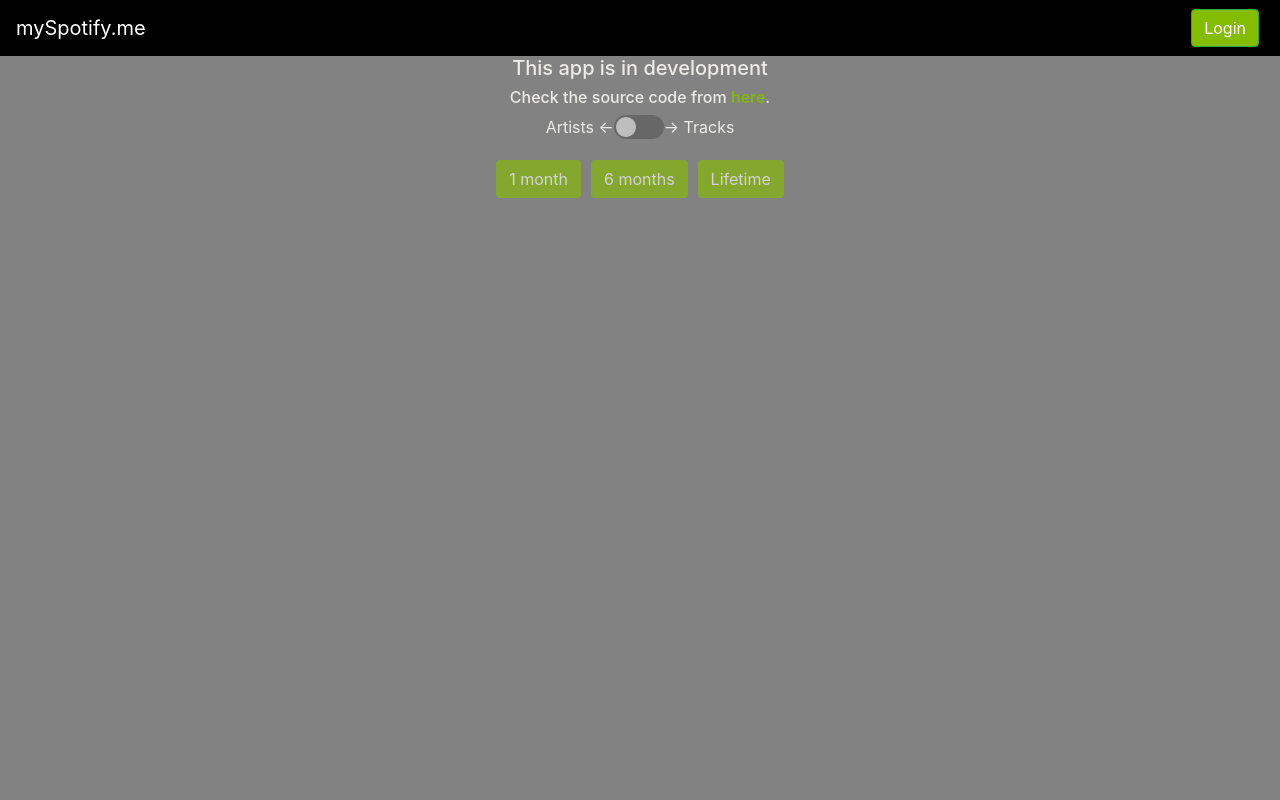
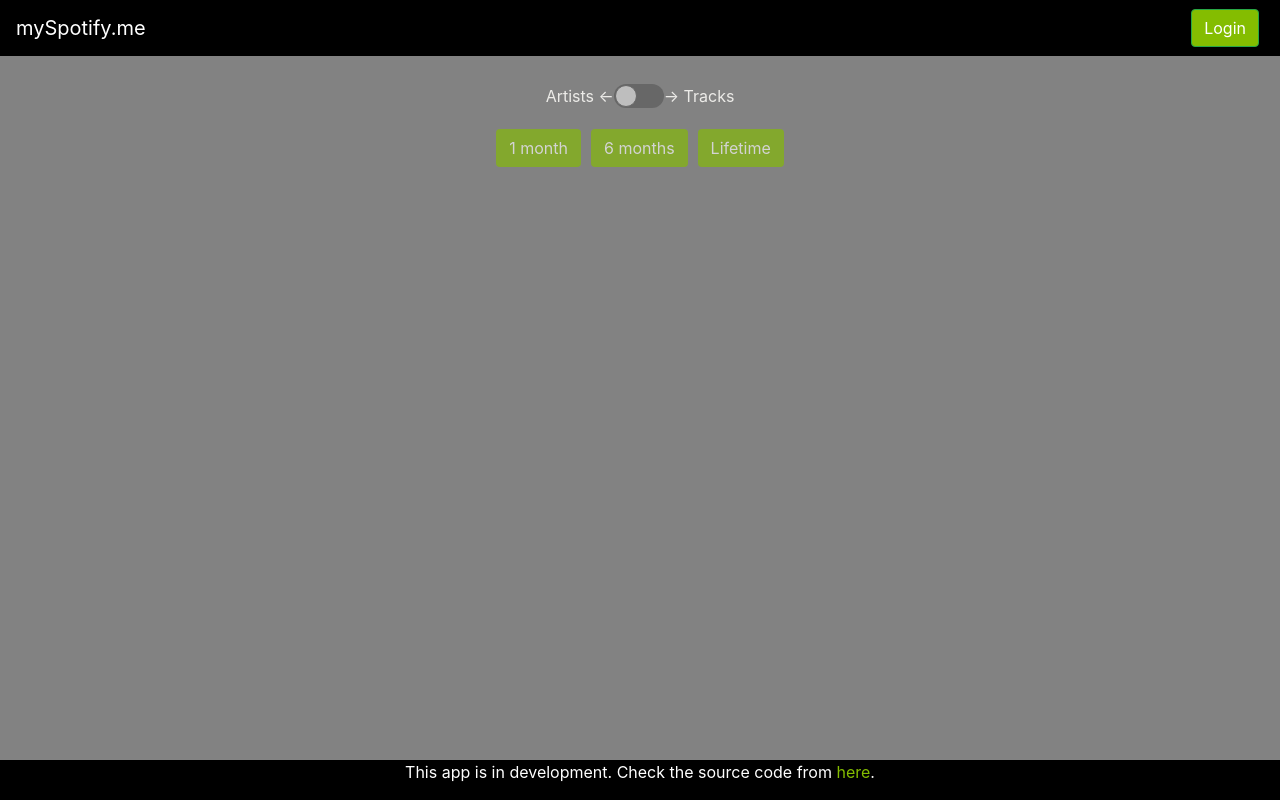
Before and after one commit to gokhj/mySpotify.me, a React (Create React App) app: page / in a window 1280 px wide. Built offline with nearby package versions, Linux system fonts and the light colour scheme.

Commit message:
Individual result components deleted, migrated to just one component. Code cleaned a bit, also a footer added.

```diff
--- a/public/index.html
+++ b/public/index.html
@@ -39,5 +39,22 @@
       To begin the development, run `npm start` or `yarn start`.
       To create a production bundle, use `npm run build` or `yarn build`.
     -->
+    <style>
+      .footer {
+        position: fixed;
+        left: 0;
+        bottom: 0;
+        width: 100%;
+        background-color: black;
+        color: white;
+        text-align: center;
+      }
+    </style>
+    <footer>
+      <div class="footer">
+        <p>This app is in development. Check the source code from <a href="https://github.com/gokhj/mySpotify.me" target="_blank"
+          rel="noopener noreferrer">here</a>.</p>
+      </div>
+    </footer>
   </body>
 </html>
--- a/src/App.css
+++ b/src/App.css
@@ -1,5 +1,10 @@
 .artist-track-toggle {
   display: inline flex;
+  margin-top: 2.5%;
+}
+
+.buttons {
+  margin-bottom: 2.5%;
 }
 
 .btn {
--- a/src/App.js
+++ b/src/App.js
@@ -1,13 +1,10 @@
 import React from 'react';
-// import logo from './logo.svg';
 import './App.css';
 import 'bootstrap/dist/css/bootstrap.min.css';
 import Spotify from './util/Spotify';
-// import TopResults from './TopResults/TopResults';
-// import TrackResults from './TrackResults/TrackResults';
-import ArtistResults from './ArtistResults/ArtistResults';
-import Toggle from 'react-toggle'
-import CornerButton from './CornerButton/CornerButton'
+import Results from './Results/Results';
+import Toggle from 'react-toggle';
+import CornerButton from './CornerButton/CornerButton';
 
 class App extends React.Component {
 
@@ -84,12 +81,9 @@ class App extends React.Component {
         <nav className="navbar darkNavBar">
           <span className="navbar-brand">mySpotify.me</span>
           <CornerButton loggedIn={this.updateloggedIn} cookieLoginData={this.state.loggedIn}/>
-          {/* <button type="button" className="btn btn-success my-2 my-sm-0" onClick={this.loginSpotify}>Login</button> */}
         </nav>
         <div className="myContainer">
           <div className="container">
-            <h5>This app is in development</h5>
-            <h6>Check the source code from <a href="https://github.com/gokhj/mySpotify.me" target="_blank" rel="noopener noreferrer">here</a>.</h6>
             <div className="artist-track-toggle">
               <p>Artists &larr; </p>
               <label>
@@ -101,13 +95,14 @@ class App extends React.Component {
               </label>
               <p> &rarr; Tracks</p>
             </div>
-            {/* <TopResults results={this.state.results}/> */}
             <br></br>
-            <button className="btn" onClick={this.checkShortTerm} disabled={!this.state.loggedIn}>1 month</button>
-            <button className="btn" onClick={this.checkMediumTerm} disabled={!this.state.loggedIn}>6 months</button>
-            <button className="btn" onClick={this.checkLongTerm} disabled={!this.state.loggedIn}>Lifetime</button>
+            <div className="buttons">
+              <button className="btn" onClick={this.checkShortTerm} disabled={!this.state.loggedIn}>1 month</button>
+              <button className="btn" onClick={this.checkMediumTerm} disabled={!this.state.loggedIn}>6 months</button>
+              <button className="btn" onClick={this.checkLongTerm} disabled={!this.state.loggedIn}>Lifetime</button>
+            </div>
           </div>
-          <ArtistResults results={this.state.results} />
+          <Results results={this.state.results} />
         </div>
       </div>
     );
```
Also changed, not shown: src/Results/Results.js (renamed from src/ArtistResults/ArtistResults.js, +5 -5 lines), src/TopResults/TopResults.js (deleted, +0 -17 lines), src/TrackResults/TrackResults.js (deleted, +0 -18 lines), src/Results/Results.css (renamed from src/ArtistResults/ArtistResults.css).
